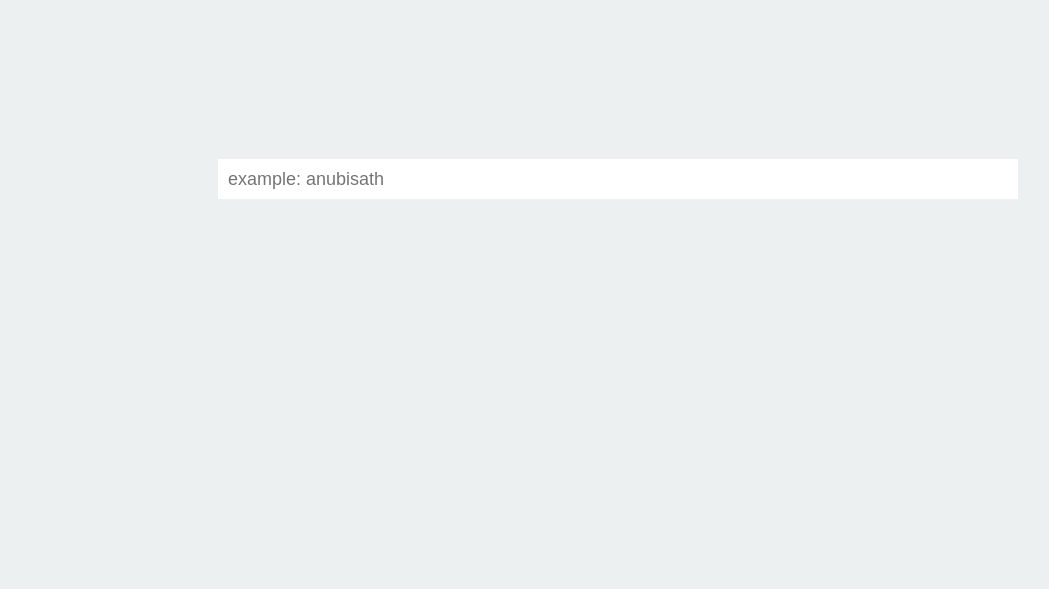
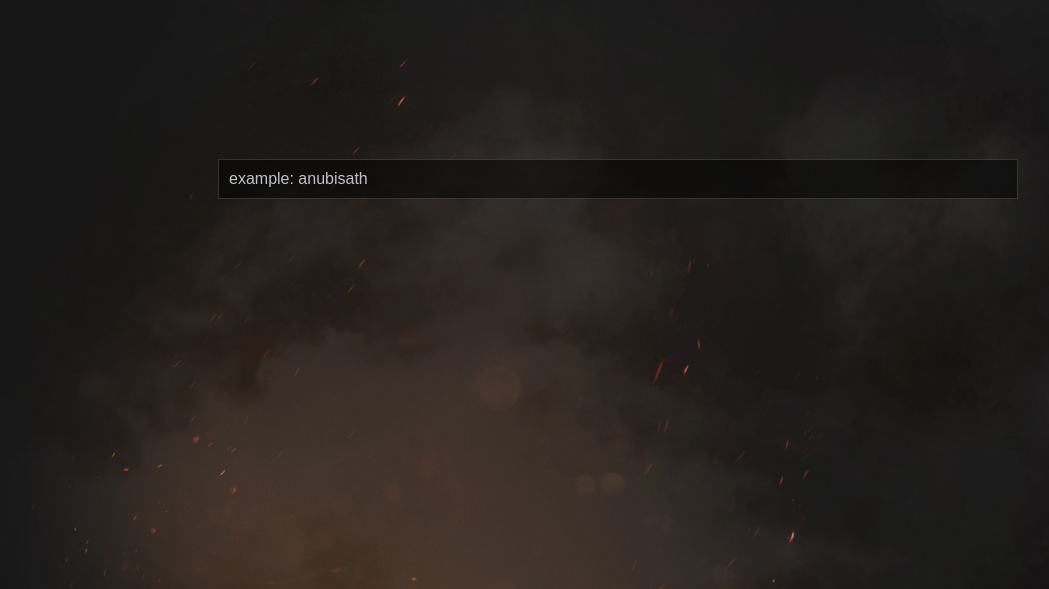
Before and after one commit to pendalph/warstore, a React (Create React App) app: page / in a window 1280 px wide. Shown: the part 211-800 px from the top of the page, without its empty margins (22-1071 px from the left). Built offline with nearby package versions, Linux system fonts and the light colour scheme.

Commit message:
restyle & add new components for player basic player info

```diff
--- a/src/modules/account/reducers/index.ts
+++ b/src/modules/account/reducers/index.ts
@@ -6,12 +6,14 @@ interface IRootState {
     isLoading: boolean;
     isError: boolean;
     accountId?: number;
+    info: any
 };
 
 export const rootState: IRootState = {
-    items: [], // empty array
-    isLoading: false, // initially the download status is false, when it becomes true when the download starts
+    items: [],
+    isLoading: false,
     isError: false,
+    info: [],
 };
 
 export const accountPrimaryData = (state = rootState, action: AnyAction) => {
@@ -39,7 +41,7 @@ export const accountPrimaryData = (state = rootState, action: AnyAction) => {
             return {
                 ...state,
                 accountId: action.payload
-            }
+            };
 
         default:
             return state
--- a/src/modules/actionTypes.ts
+++ b/src/modules/actionTypes.ts
@@ -3,5 +3,3 @@ export const DATA_LOADING = 'DATA_LOADING';
 export const DATA_SUCCESS = 'DATA_SUCCESS';
 export const DATA_ERROR = 'DATA_ERROR';
 export const ACCOUNT_ID = 'ACCOUNT_ID';
-
-// playerTechnique action types
--- a/src/styles/main.scss
+++ b/src/styles/main.scss
@@ -2,3 +2,4 @@
 @import './search/input.scss';
 @import './search/wrapper.scss';
 @import './search/dropdown.scss';
+@import './search/logo.scss';
--- a/src/styles/search/input.scss
+++ b/src/styles/search/input.scss
@@ -2,7 +2,42 @@
     width: 100%;
     height: 40px;
     padding: 10px;
-    font-size: 18px;
+    font-size: 16px;
+    font-weight: 400;
     box-sizing: border-box;
-    border: none;
+    background-color: rgba(0,0,0,0.5);
+    border: 1px solid rgba(80,80,80,0.6);
+    color: #ecf0f1;
+    transition: all .3s;
+    &:focus {
+        color: #ecf0f1;
+        border-color: #666;
+        background-color: rgba(0,0,0,0.8);
+        box-shadow: 0 0 2px rgba(0,0,0,0.7) inset;
+        outline: 0;
+    }
+    &:hover {
+        color: #ecf0f1;
+        border-color: #666;
+        background-color: rgba(0,0,0,0.8);
+        box-shadow: 0 0 2px rgba(0,0,0,0.7) inset;
+        outline: 0;
+    }
 }
+
+::-webkit-input-placeholder {
+    color: #bdc3c7;
+    font-weight: 400;
+  }
+::-moz-placeholder {
+    color: #bdc3c7;
+    font-weight: 400;
+  }
+:-ms-input-placeholder {
+    color: #bdc3c7;
+    font-weight: 400;
+  }
+:-moz-placeholder {
+    color: #bdc3c7;
+    font-weight: 400;
+  }
--- /dev/null
+++ b/src/styles/search/logo.scss
@@ -0,0 +1,21 @@
+.logo {
+    text-align: center;
+    text-transform: uppercase;
+    font-size: 72px;
+    font-weight: 700;
+    color: #f5f5f5;
+    text-shadow: 1px 1px 1px #919191,
+    1px 2px 1px #919191,
+    1px 3px 1px #919191,
+    1px 4px 1px #919191,
+    1px 5px 1px #919191,
+    1px 6px 1px #919191,
+    1px 7px 1px #919191,
+    1px 8px 1px #919191,
+    1px 9px 1px #919191,
+    1px 10px 1px #919191,
+    1px 18px 6px rgba(16,16,16,0.4),
+    1px 22px 10px rgba(16,16,16,0.2),
+    1px 25px 35px rgba(16,16,16,0.2),
+    1px 30px 60px rgba(16,16,16,0.4);
+}
--- a/src/styles/search/wrapper.scss
+++ b/src/styles/search/wrapper.scss
@@ -4,7 +4,7 @@
 }
 
 body {
-    font-family: 'Source Sans Pro', sans-serif;
+    font-family: 'Source Sans Pro';
 }
 
 .wrapper {
@@ -14,7 +14,11 @@ body {
     position: absolute;
     justify-content: center;
     align-items: center;
-    background: #ecf0f1;
+    background-image: url(../../images/fire-bg.jpg);
+    background-position: center center;
+    background-repeat: no-repeat;
+    background-attachment: fixed;
+    background-size: cover;
 }
 
 .search-block {
```
Also changed, not shown: src/components/Player/index.tsx (added, +9 -0 lines), src/images/fire-bg.jpg (added), src/images/search_background.jpg (deleted), src/modules/basicInfo/actions/index.ts (added), src/modules/basicInfo/reducers/index.ts (added).
